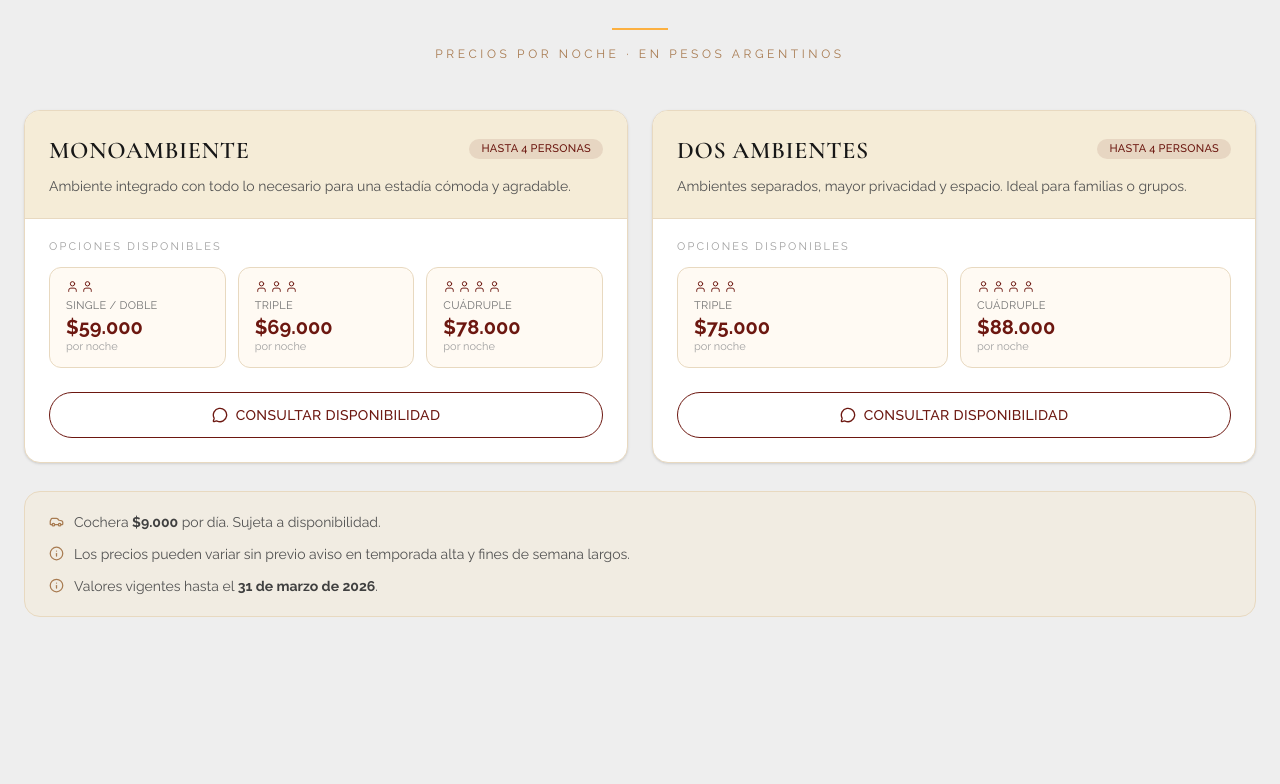
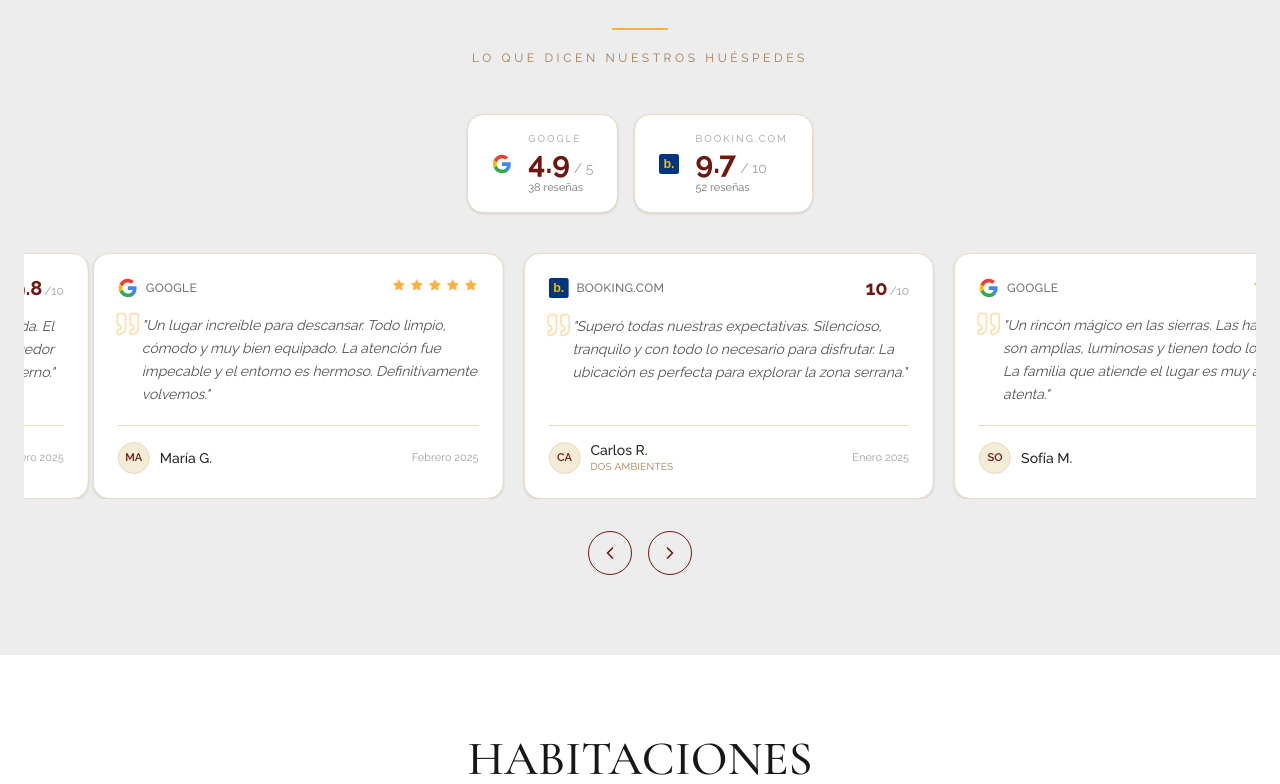
Before and after one commit to LautaroPairuna/casacerro, a Next.js app: page / in a window 1280 px wide. Shown: the part 1745-2529 px from the top of the page. Built offline with nearby package versions, Linux system fonts and the light colour scheme.

Commit message:
adaptando colores a resenas y a eso

```diff
--- a/src/app/globals.css
+++ b/src/app/globals.css
@@ -9,7 +9,6 @@
 @theme inline {
   --color-background: var(--background);
   --color-foreground: var(--foreground);
-  --color-resenas-bg: var(--resenas-bg);
   --font-sans: var(--font-raleway);
   --font-mono: var(--font-geist-mono);
   --font-cormorant: var(--font-cormorant);
--- a/src/app/page.tsx
+++ b/src/app/page.tsx
@@ -13,6 +13,8 @@ export default function Home() {
       <Header />
       <Hero />
       <Nosotros />
+      <Resenas />
+      <Habitaciones />
       <Tarifas />
       <Contacto />
       <WhatsappLink />
--- a/src/components/Resenas.tsx
+++ b/src/components/Resenas.tsx
@@ -248,7 +248,7 @@ export default function Resenas() {
   const scrollNext = useCallback(() => emblaApi?.scrollNext(), [emblaApi]);
 
   return (
-    <section id="resenas" className="py-20 px-4 md:px-6 bg-resenas-bg">
+    <section id="resenas" className="py-20 px-4 md:px-6 bg-(--resenas-bg)">
       <div className="mx-auto max-w-[1400px]">
         {/* Header */}
         <motion.div
```
